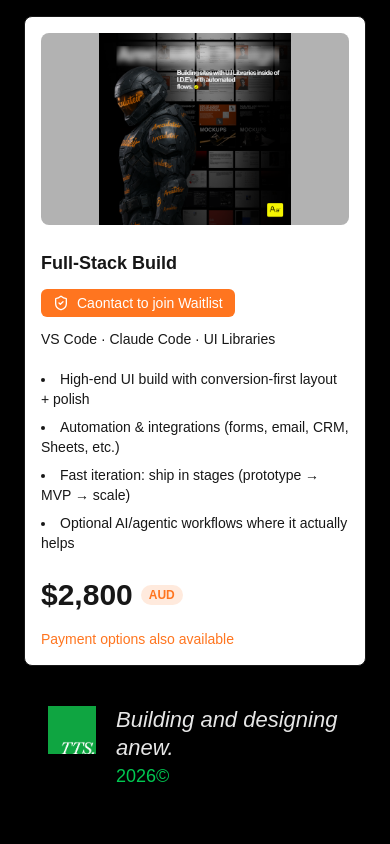
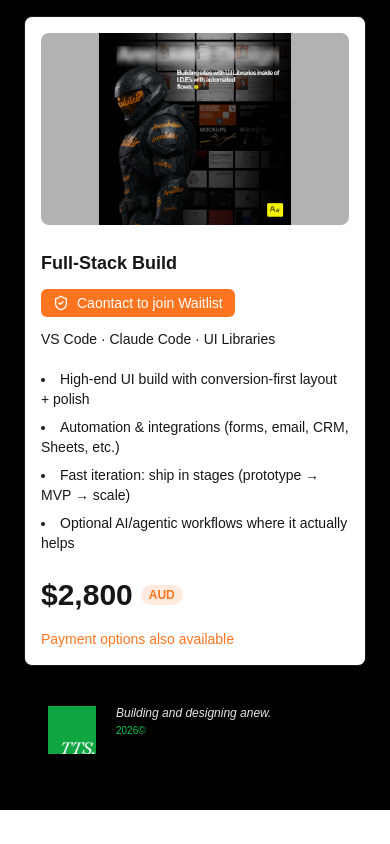
Before and after one commit to telluricaquarian/thethinkingspiritrepo, a Next.js app: page / in a window 390 px wide. Shown: the part 849-1693 px from the top of the page. After the commit the page ends 1659 px from the top, so only its background shows below. Built offline with nearby package versions, Linux system fonts and the light colour scheme.

Commit message:
Refine footer sizing and square mark

```diff
--- a/components/ui/Footer.tsx
+++ b/components/ui/Footer.tsx
@@ -20,10 +20,10 @@ export function Footer() {
 
           {/* Copy */}
           <div className="leading-tight">
-            <p className="text-[22px] italic text-white/90 sm:text-2xl">
+            <p className="text-[12px] italic text-white/90 sm:text-2xl">
               Building and designing anew.
             </p>
-            <p className="mt-1 text-[18px] font-medium text-green-500 sm:text-lg">
+            <p className="mt-1 text-[10px] font-medium text-green-500 sm:text-lg">
               {year}©
             </p>
           </div>
```
